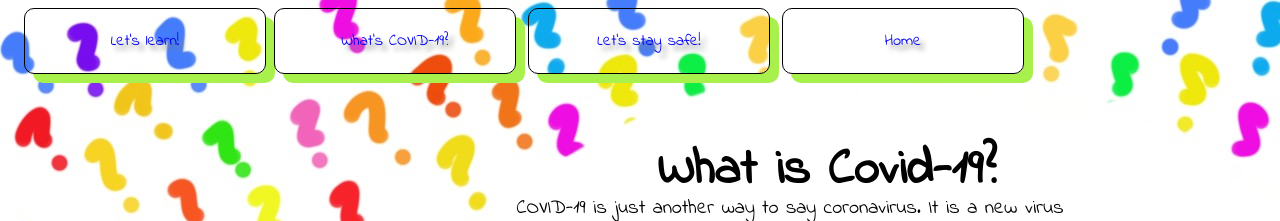
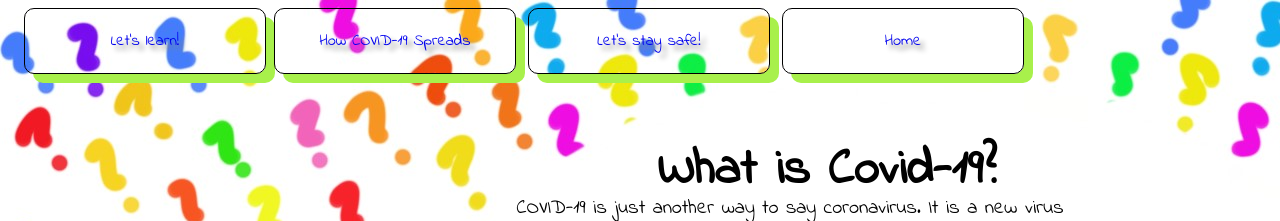
Before and after one commit to anushka018/covid-for-kids, a Jekyll site: the page COVID.html, which Jekyll copies as it is, in a window 1280 px wide. Shown: the top 221 px of the page. Built offline with Jekyll 4.4.1, drawn with Linux system fonts in a browser that asks for light colours.

Commit message:
Update COVID.html

```diff
--- a/COVID.html
+++ b/COVID.html
@@ -10,7 +10,7 @@
     <div>
 
         <a href="lear.html" style=text-decoration:none; > Let's learn!</a>
-     <a href="COVID.html" style=text-decoration:none > What's COVID-19?</a>
+     <a href="COVID.html" style=text-decoration:none > How COVID-19 Spreads</a>
     <!--target="blank" makes it go to a new page-->
       <a href="safetyMeasures.html" style=text-decoration:none > Let's stay safe! </a>
      <a href="index.html" style=text-decoration:none; >Home <br></a></li>
```
